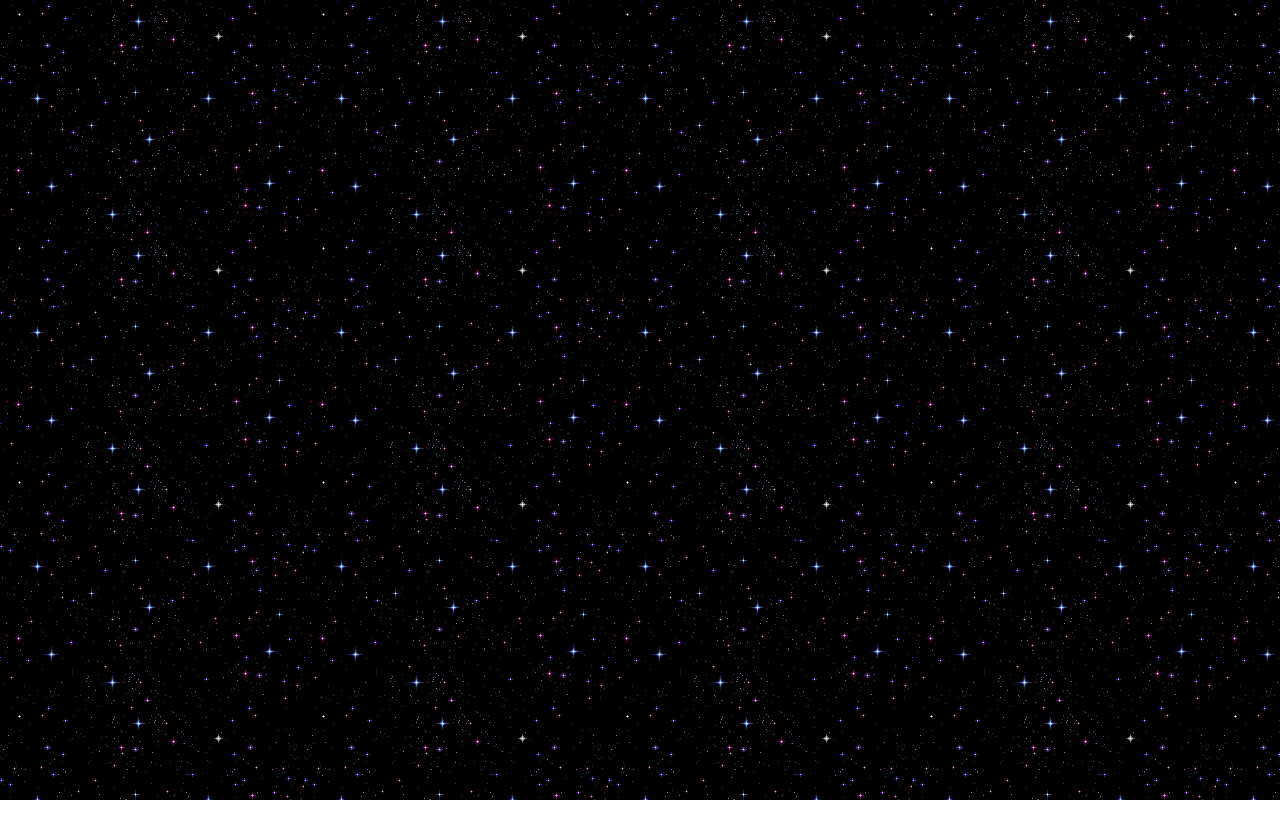
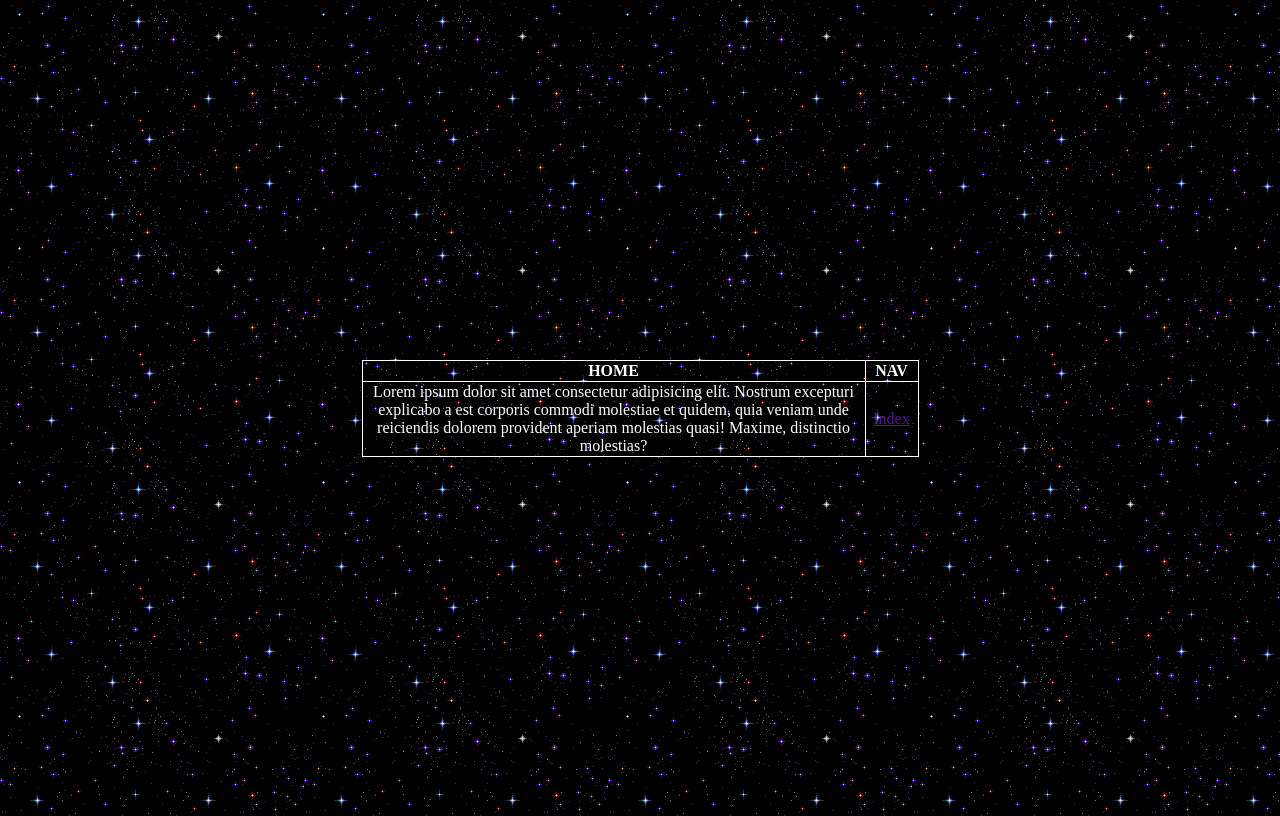
Before and after one commit to kirjahri/kirjahri.github.io, a plain HTML site: page index.html in a window 1280 px wide. Drawn offline with Linux system fonts and the light colour scheme.

Commit message:
feat: create table layout

```diff
--- a/index.html
+++ b/index.html
@@ -6,5 +6,23 @@
     <title>kirjahri.github.io</title>
     <link rel="stylesheet" href="./styles/style.css" />
   </head>
-  <body></body>
+  <body>
+    <div class="center">
+      <table>
+        <tr>
+          <th class="first-column">HOME</th>
+          <th class="second-column">NAV</th>
+        </tr>
+        <tr>
+          <td class="first-column">
+            Lorem ipsum dolor sit amet consectetur adipisicing elit. Nostrum
+            excepturi explicabo a est corporis commodi molestiae et quidem, quia
+            veniam unde reiciendis dolorem provident aperiam molestias quasi!
+            Maxime, distinctio molestias?
+          </td>
+          <td class="second-column"><a href="">Index</a></td>
+        </tr>
+      </table>
+    </div>
+  </body>
 </html>
--- a/styles/style.css
+++ b/styles/style.css
@@ -1,3 +1,27 @@
 body {
-  background-image: url("../assets/stars.gif")
+  background-image: url("../assets/stars.gif");
+  color: white;
 }
+
+.center {
+  display: flex;
+  justify-content: center;
+  align-items: center;
+  height: 100vh;
+}
+
+table,
+th,
+td {
+  border: 1px solid white;
+  border-collapse: collapse;
+  text-align: center;
+}
+
+.first-column {
+  width: 500px;
+}
+
+.second-column {
+  width: 50px;
+}
```
